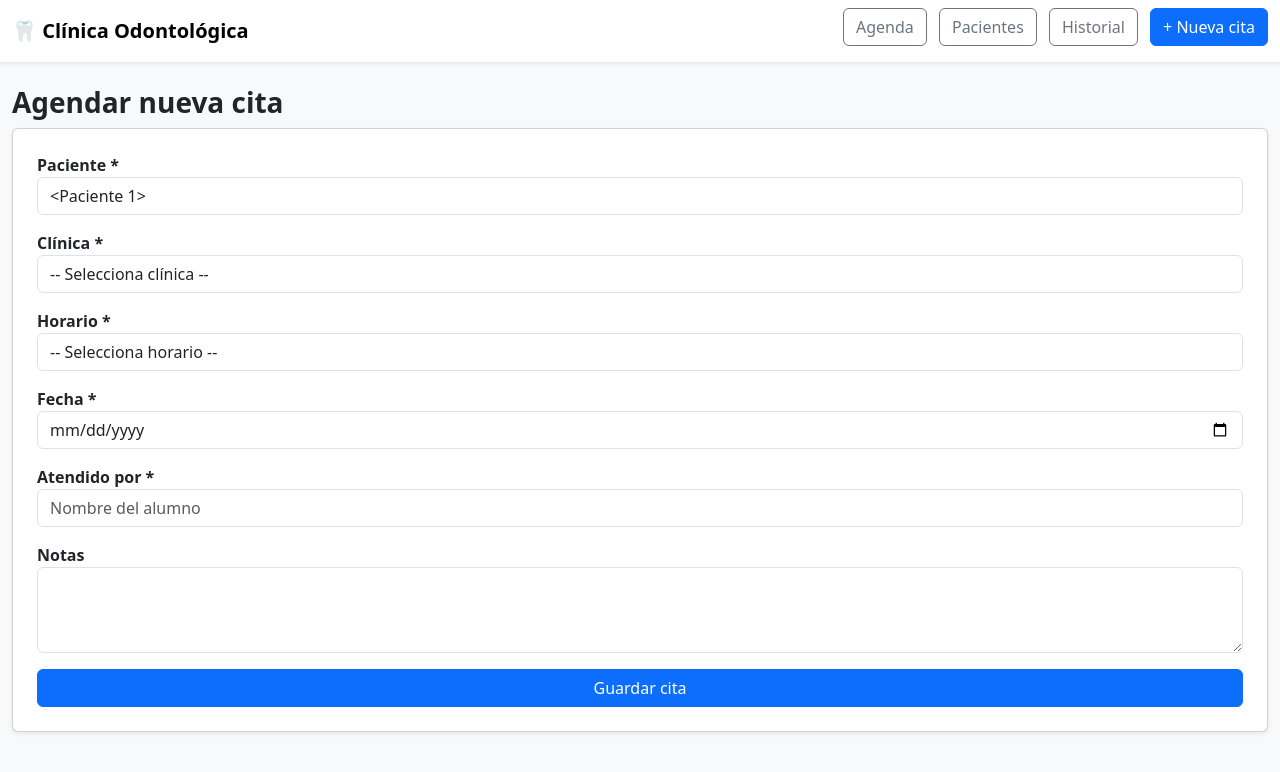
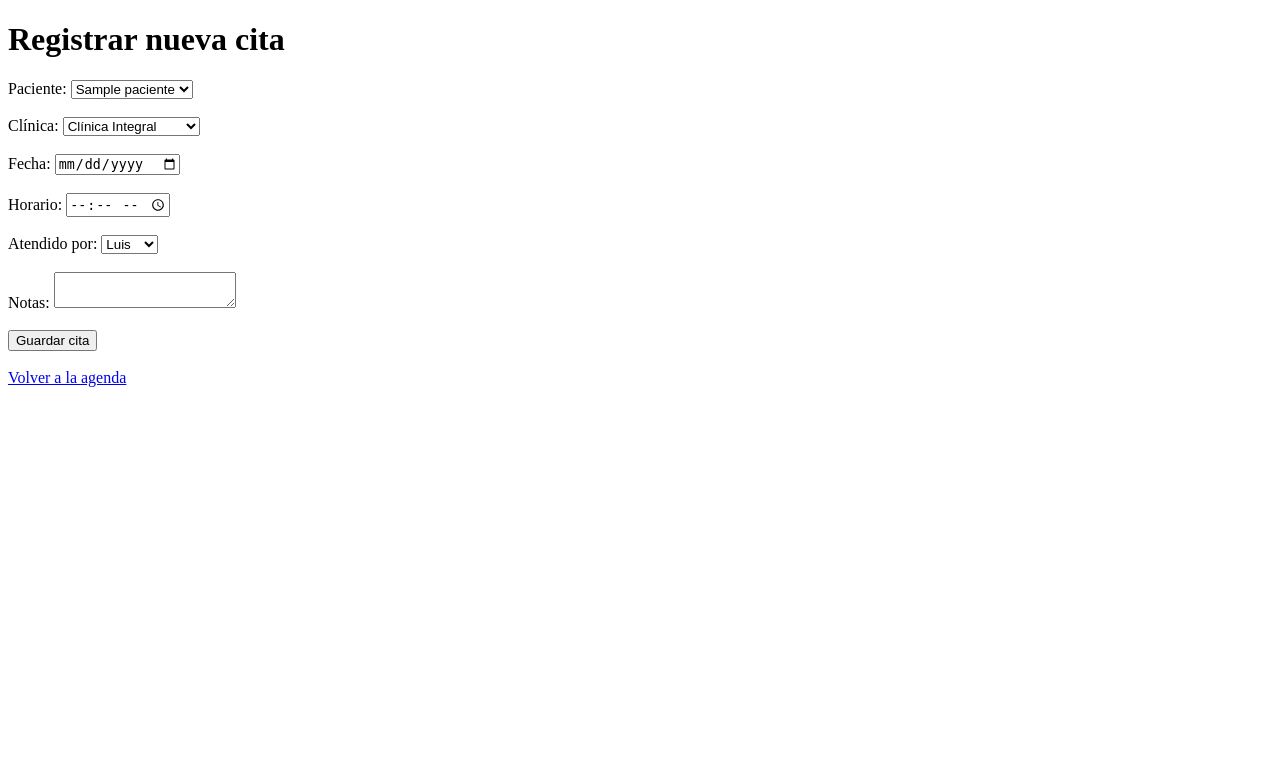
Before and after one commit to Luislopeze/Clinica, a Flask app: page /nueva_cita in a window 1280 px wide. Shown: the top 772 px of the page. Run offline with Flask 3, Linux system fonts and the light colour scheme; tables that the repository leaves empty hold one stand-in row (values such as "Sample post").

Commit message:
Refactor nueva_cita.html structure and elements

```diff
--- a/templates/nueva_cita.html
+++ b/templates/nueva_cita.html
@@ -1,93 +1,59 @@
-{% extends "base.html" %}
-{% block content %}
-<h3 class="fw-bold">Agendar nueva cita</h3>
+<!DOCTYPE html>
+<html lang="es">
+<head>
+    <meta charset="UTF-8">
+    <title>Nueva Cita</title>
+</head>
+<body>
+    <h1>Registrar nueva cita</h1>
 
-<div class="card shadow-sm p-4">
-    <form method="post">
-
+    <form method="POST" action="{{ url_for('nueva_cita') }}">
         <!-- Paciente -->
-        <div class="mb-3">
-            <label class="fw-bold">Paciente *</label>
-            <select name="paciente" class="form-control" required>
-                {% for p in pacientes %}
-                <option value="{{ p }}">{{ p }}</option>
-                {% endfor %}
-            </select>
-        </div>
+        <label for="paciente">Paciente:</label>
+        <select name="paciente" id="paciente" required>
+            {% for paciente in pacientes %}
+                <option value="{{ paciente.id }}">{{ paciente.nombre }}</option>
+            {% endfor %}
+        </select>
+        <br><br>
 
         <!-- Clínica -->
-        <div class="mb-3">
-            <label class="fw-bold">Clínica *</label>
-            <select id="clinicaSelect" name="clinica" class="form-control" required>
-                <option value="">-- Selecciona clínica --</option>
-                <option value="Clínica Integral">Clínica Integral</option>
-                <option value="Prótesis Total">Prótesis Total</option>
-                <option value="Prótesis Removible">Prótesis Removible</option>
-            </select>
-        </div>
+        <label for="clinica">Clínica:</label>
+        <select name="clinica" id="clinica" required>
+            {% for clinica in clinicas %}
+                <option value="{{ clinica }}">{{ clinica }}</option>
+            {% endfor %}
+        </select>
+        <br><br>
+
+        <!-- Fecha -->
+        <label for="fecha">Fecha:</label>
+        <input type="date" name="fecha" id="fecha" required>
+        <br><br>
 
         <!-- Horario -->
-        <div class="mb-3">
-            <label class="fw-bold">Horario *</label>
-            <select id="horarioSelect" name="horario" class="form-control" required>
-                <option value="">-- Selecciona horario --</option>
-            </select>
-        </div>
+        <label for="horario">Horario:</label>
+        <input type="time" name="horario" id="horario" required>
+        <br><br>
 
-        <!-- Fecha -->
-        <div class="mb-3">
-            <label class="fw-bold">Fecha *</label>
-            <input type="date" name="fecha" class="form-control" required>
-        </div>
-
-        <!-- Alumno / Atendido por -->
-        <div class="mb-3">
-            <label class="fw-bold">Atendido por *</label>
-            <input type="text" name="atendido_por" class="form-control" placeholder="Nombre del alumno" required>
-        </div>
+        <!-- Atendido por -->
+        <label for="atendido_por">Atendido por:</label>
+        <select name="atendido_por" id="atendido_por" required>
+            {% for doctor in doctores %}
+                <option value="{{ doctor }}">{{ doctor }}</option>
+            {% endfor %}
+        </select>
+        <br><br>
 
         <!-- Notas -->
-        <div class="mb-3">
-            <label class="fw-bold">Notas</label>
-            <textarea name="notas" class="form-control" rows="3"></textarea>
-        </div>
+        <label for="notas">Notas:</label>
+        <textarea name="notas" id="notas"></textarea>
+        <br><br>
 
-        <button class="btn btn-primary w-100">Guardar cita</button>
+        <button type="submit">Guardar cita</button>
     </form>
-</div>
 
-<script>
-const horariosPorClinica = {
-    "Clínica Integral": [
-        "Lunes 16:00-18:00",
-        "Martes 16:00-18:00",
-        "Miércoles 10:00-12:00",
-        "Jueves 16:00-18:00",
-        "Viernes 10:00-12:00"
-    ],
-    "Prótesis Total": [
-        "Miércoles 16:00-18:00",
-        "Viernes 12:00-14:00"
-    ],
-    "Prótesis Removible": [
-        "Lunes 12:00-14:00",
-        "Miércoles 12:00-14:00"
-    ]
-};
-
-document.getElementById("clinicaSelect").addEventListener("change", function() {
-    const clinica = this.value;
-    const horarioSelect = document.getElementById("horarioSelect");
-    horarioSelect.innerHTML = '<option value="">-- Selecciona horario --</option>';
-
-    if (horariosPorClinica[clinica]) {
-        horariosPorClinica[clinica].forEach(h => {
-            const opt = document.createElement("option");
-            opt.value = h;
-            opt.textContent = h;
-            horarioSelect.appendChild(opt);
-        });
-    }
-});
-</script>
-{% endblock %}
+    <br>
+    <a href="{{ url_for('agenda') }}">Volver a la agenda</a>
+</body>
+</html>
```
